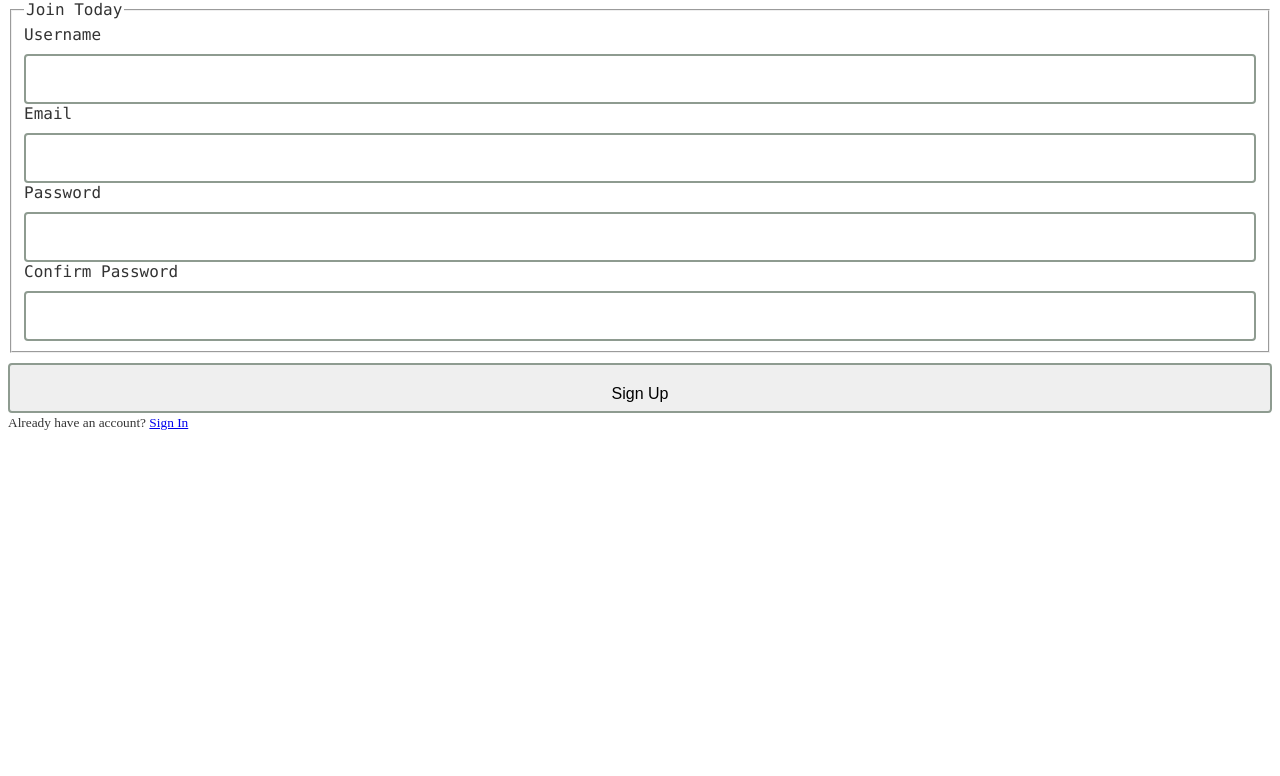
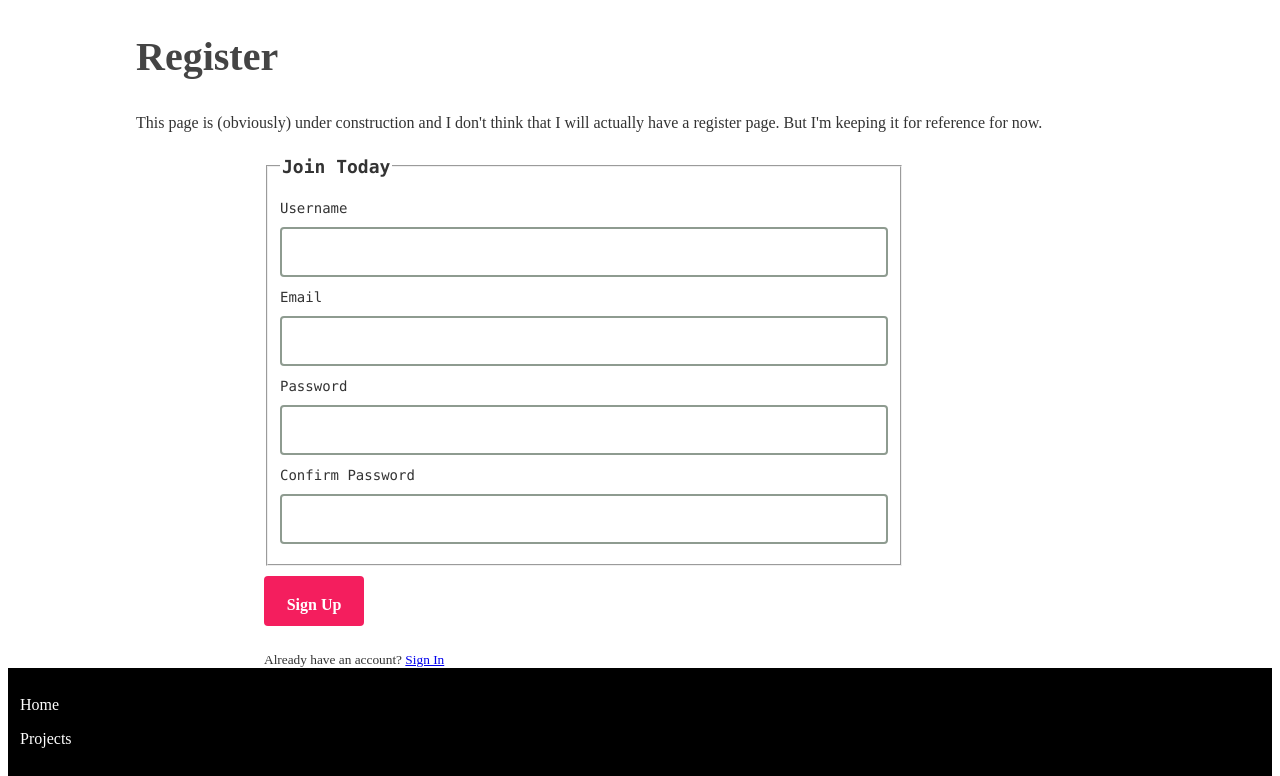
Before and after one commit to PaulinaSt/pauli-website, a Flask app: page /register in a window 1280 px wide. Shown: the part 68-844 px from the top of the page. Before the commit the page ends 498 px from the top, so only its background shows below. Run offline with Flask 2, Linux system fonts and the light colour scheme; some libraries are stand-ins or nearby versions.

Commit message:
Update files

```diff
--- a/flaskblog/static/main.css
+++ b/flaskblog/static/main.css
@@ -42,6 +42,17 @@ h3 {
   font-weight: bold;
   font-size: 24px;
   line-height: 28px;
+}
+
+.footer-section {
+  display:flex;
+  background-color: black;
+  color: white;
+}
+
+.footer-element {
+  flex-direction: space-between;
+  padding: 12px;
 }
 
 * {
@@ -139,6 +150,8 @@ h3 {
   width: 70vw;
   padding: 16px;
   margin-left: 15vw;
+  margin-top: 24px;
+  margin-bottom: 24px;
 }
 
 .project-photos {
@@ -167,7 +180,8 @@ h3 {
 }
 
 .form-section {
-  margin-left: 25vw;
+  margin-left: 20vw;
+  margin-top: 24px;
   width: 50vw;
 }
 
@@ -207,3 +221,7 @@ input {
   border: black;
   display: inline-block;
 }
+
+.login-header-section {
+  margin-left: 10vw;
+}
--- a/flaskblog/templates/layout.html
+++ b/flaskblog/templates/layout.html
@@ -7,6 +7,13 @@
 
    <!--  Bootstrap CSS
    <link rel="stylesheet" href="https://maxcdn.bootstrapcdn.com/bootstrap/4.0.0/css/bootstrap.min.css" integrity="sha384-Gn5384xqQ1aoWXA+058RXPxPg6fy4IWvTNh0E263XmFcJlSAwiGgFAW/dAiS6JXm" crossorigin="anonymous"> -->
+
+    <!-- Optional JavaScript -->
+    <!-- jQuery first, then Popper.js, then Bootstrap JS -->
+    <script src="script.js"></script>
+    <!--<script src="https://code.jquery.com/jquery-3.2.1.slim.min.js" integrity="sha384-KJ3o2DKtIkvYIK3UENzmM7KCkRr/rE9/Qpg6aAZGJwFDMVNA/GpGFF93hXpG5KkN" crossorigin="anonymous"></script>
+    <script src="https://cdnjs.cloudflare.com/ajax/libs/popper.js/1.12.9/umd/popper.min.js" integrity="sha384-ApNbgh9B+Y1QKtv3Rn7W3mgPxhU9K/ScQsAP7hUibX39j7fakFPskvXusvfa0b4Q" crossorigin="anonymous"></script>
+    <script src="https://maxcdn.bootstrapcdn.com/bootstrap/4.0.0/js/bootstrap.min.js" integrity="sha384-JZR6Spejh4U02d8jOt6vLEHfe/JQGiRRSQQxSfFWpi1MquVdAyjUar5+76PVCmYl" crossorigin="anonymous"></script>-->
 
     <link rel="stylesheet" type="text/css" href="{{ url_for('static', filename='main.css') }}">
     <link rel="stylesheet" type="text/css" href="{{ url_for('static', filename='navbar.css') }}">
@@ -32,14 +39,10 @@
     <div class="nav-wrapper">
       <ul>
         <li>
-            <div>
-              <a href="{{ url_for('home')}}">Home</a>
-            </div>
+          <div><a href="{{ url_for('home')}}">Home</a></div>
         </li>
         <li>
-            <div>
-              <a href="{{ url_for('projects')}}">Projects</a>
-            </div>
+          <div><a href="{{ url_for('projects')}}">Projects</a></div>
         </li>
       <!-- Navbar Right Side -->
         <li>
@@ -56,9 +59,6 @@
         </ul>
       </div>
     </nav>
-
-
-
 
   <main role="main" class="container">
       <div class="row">
@@ -79,12 +79,17 @@
 
   </main>
 
+<footer>
+  <div class="footer-section">
+    <div class="footer-element">
+      <p>Home</p>
+      <p>Projects</p>
+    </div>
+    <div class="footer-element">
 
-   <!-- Optional JavaScript -->
-    <!-- jQuery first, then Popper.js, then Bootstrap JS -->
-    <script src="script.js"></script>
-    <script src="https://code.jquery.com/jquery-3.2.1.slim.min.js" integrity="sha384-KJ3o2DKtIkvYIK3UENzmM7KCkRr/rE9/Qpg6aAZGJwFDMVNA/GpGFF93hXpG5KkN" crossorigin="anonymous"></script>
-    <script src="https://cdnjs.cloudflare.com/ajax/libs/popper.js/1.12.9/umd/popper.min.js" integrity="sha384-ApNbgh9B+Y1QKtv3Rn7W3mgPxhU9K/ScQsAP7hUibX39j7fakFPskvXusvfa0b4Q" crossorigin="anonymous"></script>
-    <script src="https://maxcdn.bootstrapcdn.com/bootstrap/4.0.0/js/bootstrap.min.js" integrity="sha384-JZR6Spejh4U02d8jOt6vLEHfe/JQGiRRSQQxSfFWpi1MquVdAyjUar5+76PVCmYl" crossorigin="anonymous"></script>
+    </div>
+  </div>
+</footer>
+
 </body>
 </html>
--- a/flaskblog/templates/projects.html
+++ b/flaskblog/templates/projects.html
@@ -1,4 +1,8 @@
 {% extends "layout.html" %}
 {% block content %}
+<div class="login-header-section">
     <h1>My Projects</h1>
+    <p>On this page, you will find more detailed information on my projects.</p>
+</div>
+
 {% endblock content %}
--- a/flaskblog/templates/register.html
+++ b/flaskblog/templates/register.html
@@ -1,76 +1,74 @@
 {% extends "layout.html" %}
 {% block content %}
-    <div class="content-section">
+
+<div class="login-header-section">
+    <h1>Register</h1>
+    <p>This page is (obviously) under construction and I don't think that I will actually have a register page. But I'm keeping it for reference for now.</p>
+</div>
+    <div class="form-section">
         <form method="POST" action="">
             {{ form.hidden_tag() }}
             <fieldset class="form-group">
-                <legend class="border-bottom mb-4">
-                    Join Today
-                </legend>
+                <legend class="form-headline">Join Today</legend>
                 <div class="form-group">
-                    {{ form.username.label(class="form-control-label") }}
-
+                    {{ form.username.label(class="form-label") }}
                     {% if form.username.errors %}
-                        {{ form.username(class="form-control form-control-lg is-invalid") }}
+                        {{ form.username(class="form-input-field is-invalid") }}
                         <div class="invalid-feedback">
                             {% for error in form.username.errors %}
                                 <span>{{ error }}</span>
                             {% endfor %}
                         </div>
                     {% else %}
-                        {{ form.username(class="form-control form-control-lg") }}
+                        {{ form.username(class="form-input-field") }}
                     {% endif %}
                 </div>
                 <div class="form-group">
-                    {{ form.email.label(class="form-control-label") }}
-
+                    {{ form.email.label(class="form-label") }}
                     {% if form.email.errors %}
-                        {{ form.email(class="form-control form-control-lg is-invalid") }}
+                        {{ form.email(class="form-input-field is-invalid") }}
                         <div class="invalid-feedback">
                             {% for error in form.email.errors %}
                                 <span>{{ error }}</span>
                             {% endfor %}
                         </div>
                     {% else %}
-                        {{ form.email(class="form-control form-control-lg") }}
+                        {{ form.email(class="form-input-field") }}
                     {% endif %}
                 </div>
                 <div class="form-group">
-                    {{ form.password.label(class="form-control-label") }}
+                    {{ form.password.label(class="form-label") }}
                     {% if form.password.errors %}
-                        {{ form.password(class="form-control form-control-lg is-invalid") }}
+                        {{ form.password(class="form-input-field is-invalid") }}
                         <div class="invalid-feedback">
                             {% for error in form.password.errors %}
                                 <span>{{ error }}</span>
                             {% endfor %}
                         </div>
                     {% else %}
-                        {{ form.password(class="form-control form-control-lg") }}
+                        {{ form.password(class="form-input-field") }}
                     {% endif %}
                 </div>
                 <div class="form-group">
-                    {{ form.confirm_password.label(class="form-control-label") }}
-
+                    {{ form.confirm_password.label(class="form-label") }}
                     {% if form.confirm_password.errors %}
-                        {{ form.confirm_password(class="form-control form-control-lg is-invalid") }}
+                        {{ form.confirm_password(class="form-input-field is-invalid") }}
                         <div class="invalid-feedback">
                             {% for error in form.confirm_password.errors %}
                                 <span>{{ error }}</span>
                             {% endfor %}
                         </div>
                     {% else %}
-                        {{ form.confirm_password(class="form-control form-control-lg") }}
+                        {{ form.confirm_password(class="form-input-field") }}
                     {% endif %}
                 </div>
             </fieldset>
-                <div class="form-group">
-                    {{ form.submit(class="btn btn-outline-info")}}
+                <div class="">
+                    {{ form.submit(class="submit-button")}}
                 </div>
-
         </form>
-
     </div>
-    <div class="border-top pt-3">
+    <div class="form-section">
         <small class="text-muted">
             Already have an account? <a class="ml-2" href="{{ url_for('login') }}" >Sign In</a>
 
```
Also changed, not shown: flaskblog/templates/home.html (+20 -0 lines), flaskblog/templates/login.html (+20 -18 lines), flaskblog/site.db, flaskblog/static/images/HermesOne.png (added), flaskblog/static/images/editorial design.JPG (added), flaskblog/static/images/editorial design2.jpg (added). Lines whose indentation alone changed are shown as unchanged.
